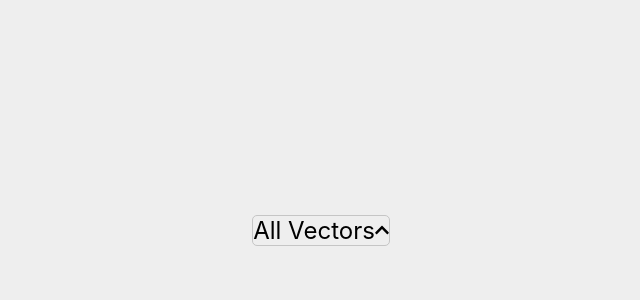
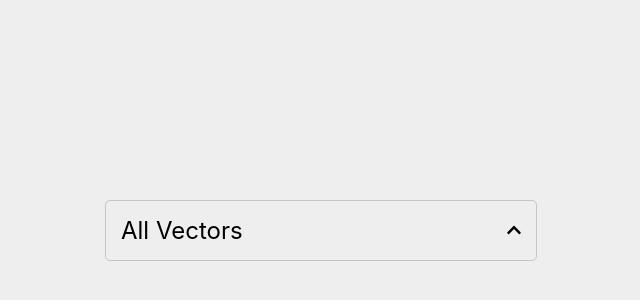
Before and after one commit to jacobleonhardt/filterForm, a React (Create React App) app in the folder filter-form/: page / in a window 1280 px wide. Shown: the part 170-470 px from the top of the page, without its empty margins (319-959 px from the left). Built offline with nearby package versions, Linux system fonts and the light colour scheme.

Commit message:
filter box layout

```diff
--- a/filter-form/src/Components/DisplayBox/DisplayBox.css
+++ b/filter-form/src/Components/DisplayBox/DisplayBox.css
@@ -1,18 +1,20 @@
 .display-box {
     border: 1px solid #c5c5c5;
     border-radius: 5px;
+    padding: 15px;
+    min-width: 300px;
+    width: 100%;
+    max-width: 400px;
 }
 
 .display-box__title {
     display: flex;
     justify-content: space-between;
     align-items: center;
+    user-select: none;
+    -webkit-user-select: none;
 }
 
-
-.display-box__icon {
-
-}
 
 .display-box__icon--rotate {
     color: #fda380;
--- a/filter-form/src/Components/DisplayBox/index.js
+++ b/filter-form/src/Components/DisplayBox/index.js
@@ -7,11 +7,11 @@ const DisplayBox = ({setIsOpen, isOpen}) => {
     const [formSetting, setFormSetting] = useState('All Vectors')
 
     const open = () => {
-        rotate()
         setIsOpen(!isOpen)
     }
 
     const rotate = () => {
+        console.log('>>>>>>>>>>>', isOpen)
         if(isOpen) {
             document.querySelector('.display-box__icon').classList.add('display-box__icon--rotate')
         } else {
--- a/filter-form/src/Components/Form/Form.css
+++ b/filter-form/src/Components/Form/Form.css
@@ -1,9 +1,14 @@
 .form {
     display: flex;
+}
 
+.form__content {
+    display: grid;
+    grid-template-rows: 1fr 1fr 1fr;
 }
 
 
 .form__inputs {
-
+    user-select: none;
+    -webkit-user-select: none;
 }
--- a/filter-form/src/Components/Form/index.js
+++ b/filter-form/src/Components/Form/index.js
@@ -9,19 +9,19 @@ const Form = ({ formSetting, setFormSetting }) => {
 
     return (
         <form className="form">
-            <div className="form__inputs">
-                <label for="all">
-                    <input type="radio" id="all" value="All Vectors"
+            <div className="form__content">
+                <label htmlFor="all" className="form__inputs">
+                    <input type="radio" name="vector-type" id="all" value="All Vectors"
                     onClick={selectType}></input>
                     All
                 </label>
-                <label for="free">
-                 <input type="radio" id="free" value="Free Vectors"
+                <label htmlFor="free" className="form__inputs">
+                 <input type="radio" name="vector-type" id="free" value="Free Vectors"
                  onClick={selectType}></input>
                     Free
              </label>
-                <label for="pro">
-                    <input type="radio" id="pro" value="Pro Vectors"
+                <label htmlFor="pro" className="form__inputs">
+                    <input type="radio" name="vector-type" id="pro" value="Pro Vectors"
                     onClick={selectType}></input>
                     Pro
                 </label>
```
